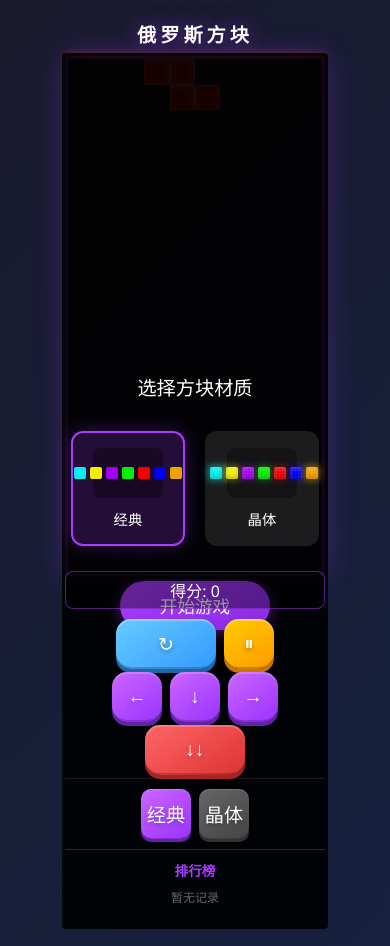
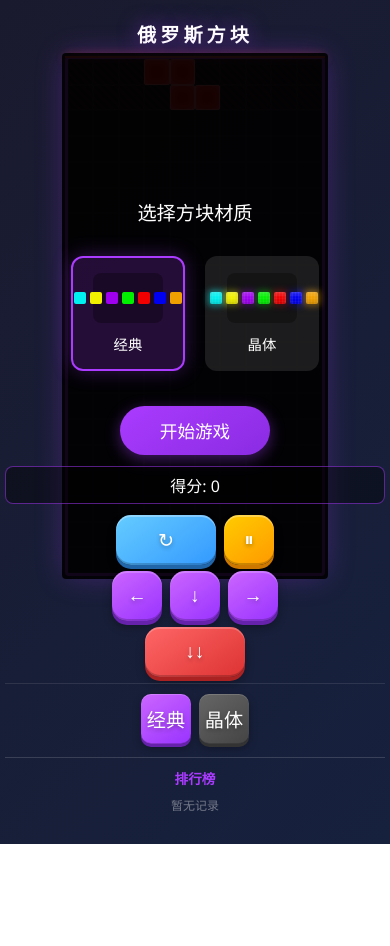
Before and after one commit to zuichi1/russia-tetris, a React (Vite) app: page / in a window 390 px wide. After the commit the page ends 844 px from the top, so only its background shows below. Built offline with nearby package versions, Linux system fonts and the light colour scheme.

Commit message:
fix: improve mobile layout and leaderboard display

```diff
--- a/src/index.css
+++ b/src/index.css
@@ -458,15 +458,19 @@ body {
   display: flex;
   flex-direction: column;
   gap: 4px;
+  width: 100%;
+  max-width: 280px;
 }
 
 .mobile-leaderboard-item {
   display: flex;
   align-items: center;
-  padding: 4px 8px;
-  background: rgba(255, 255, 255, 0.05);
-  border-radius: 6px;
-  font-size: 0.75rem;
+  padding: 6px 10px;
+  background: rgba(255, 255, 255, 0.08);
+  border-radius: 8px;
+  font-size: 0.8rem;
+  width: 100%;
+  box-sizing: border-box;
 }
 
 .mobile-rank {
@@ -504,13 +508,38 @@ body {
 
 @media (max-width: 768px) {
   .mobile-controls {
-    display: block;
-    position: relative;
-    margin-top: 15px;
+    display: flex;
+    flex-direction: column;
+    align-items: center;
+    width: 100%;
+    padding: 10px 5px;
+    margin-top: 10px;
   }
 
   .mobile-score {
     display: block;
+    width: 100%;
+    text-align: center;
+    margin-bottom: 8px;
+  }
+
+  .mobile-row {
+    display: flex;
+    justify-content: center;
+    gap: 8px;
+    margin: 4px 0;
+    width: 100%;
+    flex-wrap: wrap;
+  }
+
+  .mobile-leaderboard {
+    display: flex;
+    flex-direction: column;
+    align-items: center;
+    width: 100%;
+    margin-top: 10px;
+    padding-top: 10px;
+    border-top: 1px solid rgba(255, 255, 255, 0.15);
   }
 
   .side-panel {
```
